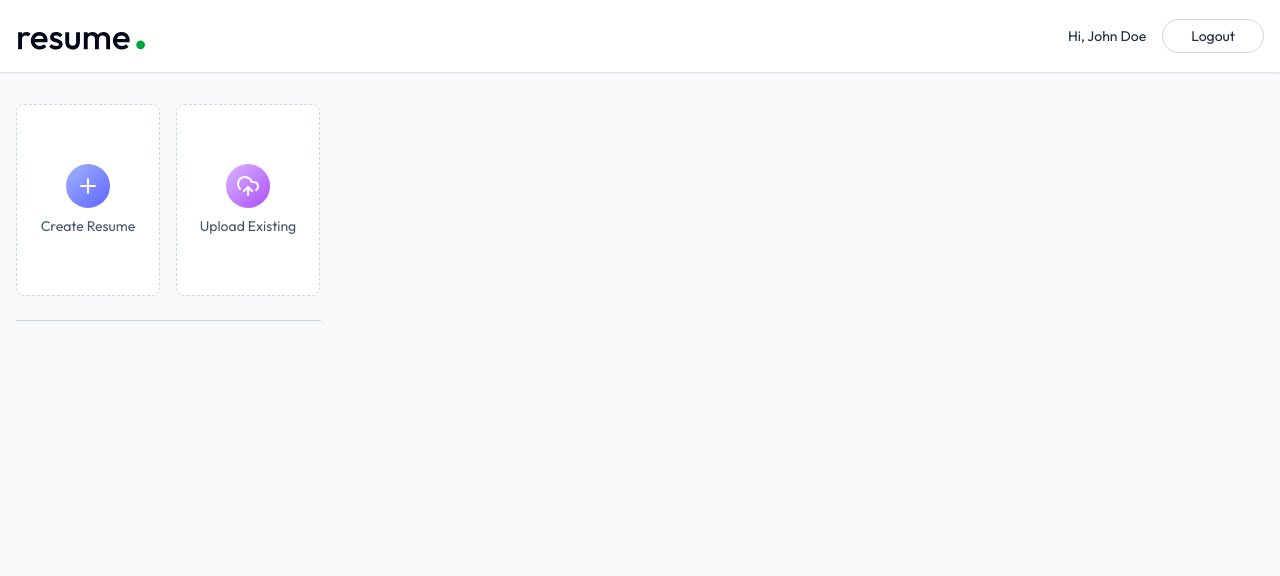
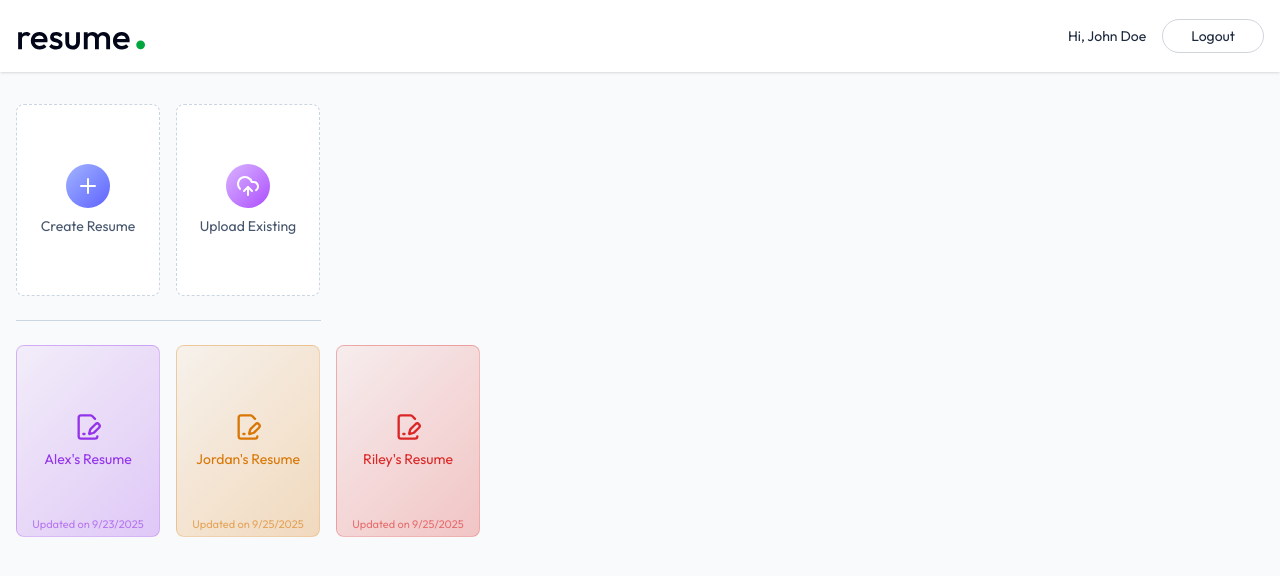
Before and after one commit to natitam1/ai-resume-forge, a React (Vite) app in the folder client/: page /app in a window 1280 px wide. Shown: the top 576 px of the page. Built offline with nearby package versions, Linux system fonts and the light colour scheme.

Commit message:
feat: add all resumes dashboard UI

```diff
--- a/client/src/pages/Dashboard.jsx
+++ b/client/src/pages/Dashboard.jsx
@@ -1,8 +1,16 @@
 import React, { useEffect, useState } from "react";
-import { PlusIcon, UploadCloudIcon } from "lucide-react";
+import {
+  FilePenLine,
+  FilePenLineIcon,
+  PencilIcon,
+  PlusIcon,
+  TrashIcon,
+  UploadCloudIcon,
+} from "lucide-react";
 import { dummyResumeData } from "../assets/assets";
 
 const Dashboard = () => {
+  const colors = ["#9333ea", "#d97706", "#dc2626", "#0284c7", "#16a34a"];
   const [allResumes, setAllResumes] = useState([]);
 
   const loadAllResumes = async () => {
@@ -34,6 +42,43 @@ const Dashboard = () => {
       </div>
 
       <hr className="border-slate-300 my-6 sm:w-[305px]" />
+
+      <div className="grid grid-cols-2 sm:flex flex-wrap gap-4">
+        {allResumes.map((resume, index) => {
+          const baseColor = colors[index % colors.length];
+          return (
+            <button
+              key={index}
+              className="relative w-full sm:max-w-36 h-48 flex flex-col items-center justify-center rounded-lg gap-2 border group hover:shadow-lg transition-all duration-300 cursor-pointer"
+              style={{
+                background: `linear-gradient(135deg, ${baseColor}10, ${baseColor}40)`,
+                borderColor: baseColor + "40",
+              }}
+            >
+              <FilePenLineIcon
+                className="size-7 group-hover:scale-105 transition-all"
+                style={{ color: baseColor }}
+              />
+              <p
+                style={{ color: baseColor }}
+                className="text-sm transition-all duration-300 group-hover:scale-105 px-2 text-center"
+              >
+                {resume.title}
+              </p>
+              <p
+                style={{ color: baseColor + "90" }}
+                className="absolute bottom-1 text-[11px] text-slate-400 transition-all duration-300 px-2 text-center"
+              >
+                Updated on {new Date(resume.updatedAt).toLocaleDateString()}
+              </p>
+              <div className="absolute top-1 right-1 group-hover:flex items-center hidden">
+                <TrashIcon className="size-7 p-1.5 hover:bg-white/50 rounded text-slate-700 transition-colors" />
+                <PencilIcon className="size-7 p-1.5 hover:bg-white/50 rounded text-slate-700 transition-colors" />
+              </div>
+            </button>
+          );
+        })}
+      </div>
     </div>
   );
 };
```
